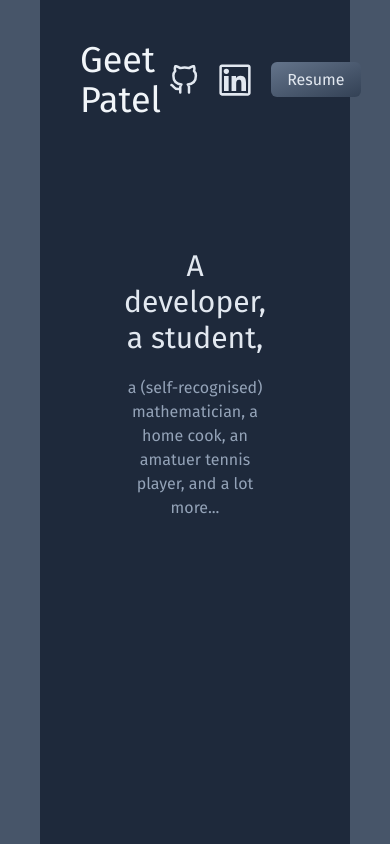
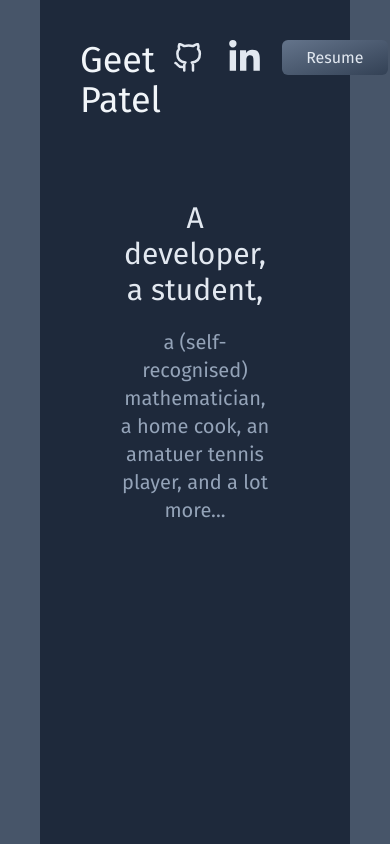
Before and after one commit to geetptl/geetptl.github.io, a Next.js app: page / in a window 390 px wide. Built offline with nearby package versions, Linux system fonts and the light colour scheme.

Commit message:
Changes for mobile view

```diff
--- a/package.json
+++ b/package.json
@@ -15,6 +15,7 @@
     "i": "^0.3.7",
     "next": "13.1.1",
     "react": "18.2.0",
+    "react-device-detect": "^2.2.2",
     "react-dom": "18.2.0",
     "react-icons": "^4.7.1"
   },
--- a/pages/index.js
+++ b/pages/index.js
@@ -1,117 +1,7 @@
 import Head from 'next/head'
 import { FiGithub } from 'react-icons/fi'
-import { AiOutlineLinkedin } from 'react-icons/ai'
-
-// const Tabs = ({ }) => {
-//   const [openTab, setOpenTab] = React.useState(1);
-//   return (
-//     <>
-//       <div className="flex flex-wrap">
-//         <div className="w-full">
-//           <ul
-//             className="flex mb-0 list-none flex-wrap pt-3 pb-4 flex-row px-4"
-//             role="tablist"
-//           >
-//             <li className="-mb-px mr-2 last:mr-0 flex-auto text-center px-2">
-//               <a
-//                 className={
-//                   "text-s font-bold uppercase px-5 py-3 shadow-lg rounded block leading-normal " +
-//                   (openTab === 1
-//                     ? "text-white bg-slate-600"
-//                     : "text-slate-600 bg-white")
-//                 }
-//                 onClick={e => {
-//                   e.preventDefault();
-//                   setOpenTab(1);
-//                 }}
-//                 data-toggle="tab"
-//                 href="#link1"
-//                 role="tablist"
-//               >
-//                 Profile
-//               </a>
-//             </li>
-//             <li className="-mb-px mr-2 last:mr-0 flex-auto text-center px-2">
-//               <a
-//                 className={
-//                   "text-s font-bold uppercase px-5 py-3 shadow-lg rounded block leading-normal " +
-//                   (openTab === 2
-//                     ? "text-white bg-slate-600"
-//                     : "text-slate-600 bg-white")
-//                 }
-//                 onClick={e => {
-//                   e.preventDefault();
-//                   setOpenTab(2);
-//                 }}
-//                 data-toggle="tab"
-//                 href="#link2"
-//                 role="tablist"
-//               >
-//                 Settings
-//               </a>
-//             </li>
-//             <li className="-mb-px mr-2 last:mr-0 flex-auto text-center px-2">
-//               <a
-//                 className={
-//                   "text-s font-bold uppercase px-5 py-3 shadow-lg rounded block leading-normal " +
-//                   (openTab === 3
-//                     ? "text-white bg-slate-600"
-//                     : "text-slate-600 bg-white")
-//                 }
-//                 onClick={e => {
-//                   e.preventDefault();
-//                   setOpenTab(3);
-//                 }}
-//                 data-toggle="tab"
-//                 href="#link3"
-//                 role="tablist"
-//               >
-//                 Options
-//               </a>
-//             </li>
-//           </ul>
-//           <div className="relative flex flex-col min-w-0 break-words bg-white w-full mb-6 shadow-lg rounded">
-//             <div className="px-4 py-5 flex-auto">
-//               <div className="tab-content tab-space">
-//                 <div className={openTab === 1 ? "block" : "hidden"} id="link1">
-//                   <p>
-//                     Collaboratively administrate empowered markets via
-//                     plug-and-play networks. Dynamically procrastinate B2C users
-//                     after installed base benefits.
-//                     <br />
-//                     <br /> Dramatically visualize customer directed convergence
-//                     without revolutionary ROI.
-//                   </p>
-//                 </div>
-//                 <div className={openTab === 2 ? "block" : "hidden"} id="link2">
-//                   <p>
-//                     Completely synergize resource taxing relationships via
-//                     premier niche markets. Professionally cultivate one-to-one
-//                     customer service with robust ideas.
-//                     <br />
-//                     <br />
-//                     Dynamically innovate resource-leveling customer service for
-//                     state of the art customer service.
-//                   </p>
-//                 </div>
-//                 <div className={openTab === 3 ? "block" : "hidden"} id="link3">
-//                   <p>
-//                     Efficiently unleash cross-media information without
-//                     cross-media value. Quickly maximize timely deliverables for
-//                     real-time schemas.
-//                     <br />
-//                     <br /> Dramatically maintain clicks-and-mortar solutions
-//                     without functional solutions.
-//                   </p>
-//                 </div>
-//               </div>
-//             </div>
-//           </div>
-//         </div>
-//       </div>
-//     </>
-//   );
-// };
+import { FaLinkedinIn } from 'react-icons/fa'
+import { BrowserView, MobileView } from 'react-device-detect';
 
 export default function Home() {
   return (
@@ -122,18 +12,34 @@ export default function Home() {
 
       <main className='bg-slate-600 px-10'>
         <section className='bg-slate-800 min-h-screen text-slate-100'>
-          <nav className='p-10 mb-12 flex justify-between'>
+
+          <nav className='p-10 flex justify-between'>
             <h1 className='text-4xl'>Geet Patel</h1>
-            <ul className='flex items-center text-slate-200'>
-              <li className='px-2'><a href='https://github.com/geetptl' title='Github' target="_blank" rel="noopener noreferrer"><FiGithub size={30} /></a></li>
-              <li className='px-2'><a href='https://www.linkedin.com/in/geet-p/' title='Linkedin' target="_blank" rel="noopener noreferrer"><AiOutlineLinkedin size={40} /></a></li>
-              <li><a className='bg-gradient-to-br from-slate-500 to-slate-700 px-4 py-2 rounded-md ml-2' href='./resume.pdf' title='Single-page Resume' target='_blank' rel="noopener noreferrer">Resume</a></li>
-            </ul>
+            <BrowserView>
+              <ul className='flex items-center text-slate-200'>
+                <li className='px-3'><a href='https://github.com/geetptl' title='Github' target="_blank" rel="noopener noreferrer"><FiGithub size={30} /></a></li>
+                <li className='px-3'><a href='https://www.linkedin.com/in/geet-p/' title='LinkedIn' target="_blank" rel="noopener noreferrer"><FaLinkedinIn size={35} /></a></li>
+                <li><a className='bg-gradient-to-br text-l from-slate-500 to-slate-700 px-6 py-2 rounded-md ml-2' href='./resume.pdf' title='Single-page Resume PDF' target='_blank' rel="noopener noreferrer">Resume</a></li>
+              </ul>
+            </BrowserView>
           </nav>
-          <div className='text-center px-20 py-10'>
-            <h2 className='text-3xl text-slate-200'>A developer, a student,</h2>
-            <h2 className='text-s text-slate-400 py-5'>a &#40;self-recognised&#41; mathematician, a home cook, an amatuer tennis player, and a lot more...</h2>
-          </div>
+
+          <MobileView>
+            <div className='text-center px-6 py-10'>
+              <h2 className='text-xl text-slate-200'>A developer, a student,</h2>
+              <h2 className='text-slate-400 py-3'>a &#40;self-recognised&#41; mathematician, a home cook, an amatuer tennis player, and a lot more...</h2>
+            </div>
+            <div className='p-10 text-xl text-slate-200 text-center'>
+              <h1>Please visit the website on desktop!</h1>
+            </div>
+          </MobileView>
+
+          <BrowserView>
+            <div className='text-center px-20 py-10'>
+              <h2 className='text-3xl text-slate-200'>A developer, a student,</h2>
+              <h2 className='text-xl text-slate-400 py-5'>a &#40;self-recognised&#41; mathematician, a home cook, an amatuer tennis player, and a lot more...</h2>
+            </div>
+          </BrowserView>
         </section>
       </main>
     </div>
```
Also changed, not shown: 1 other file (tests, documents, lock files or other folders).
